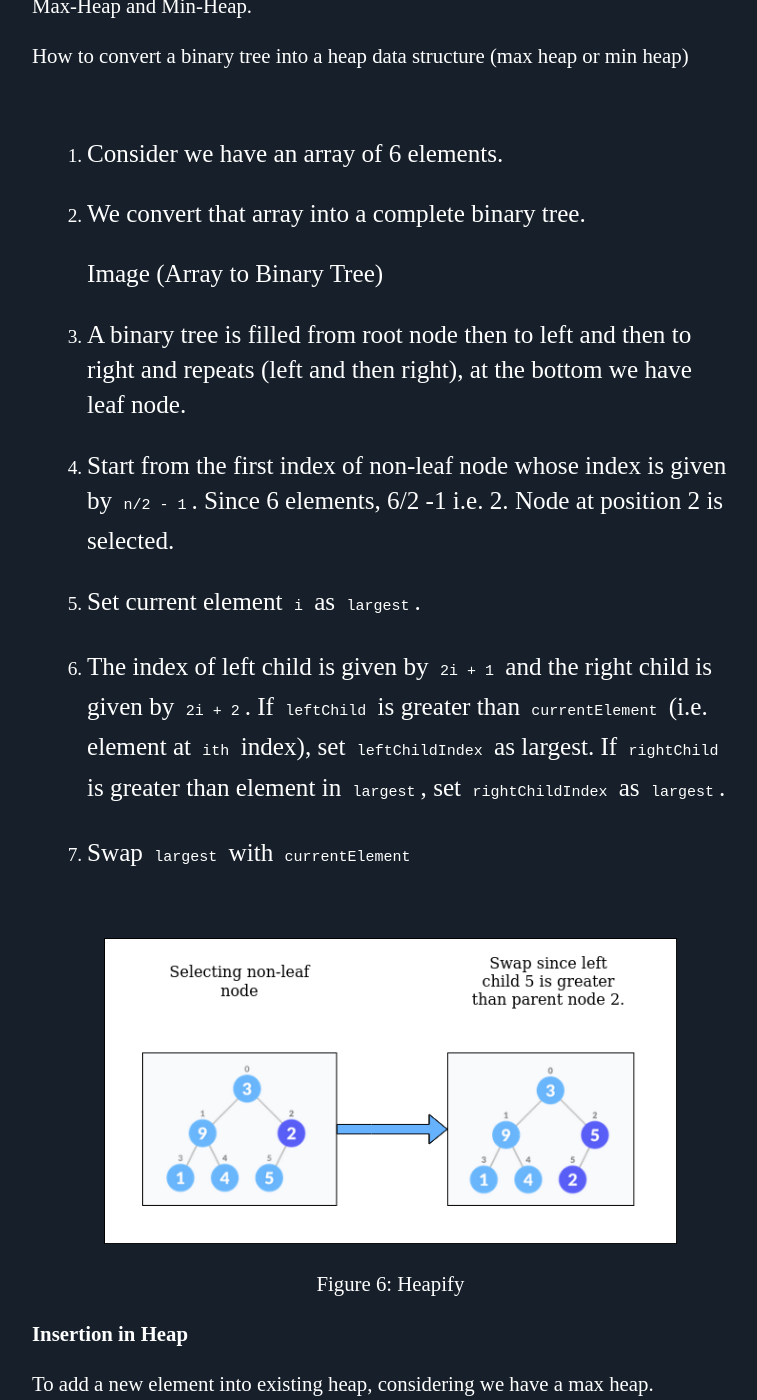
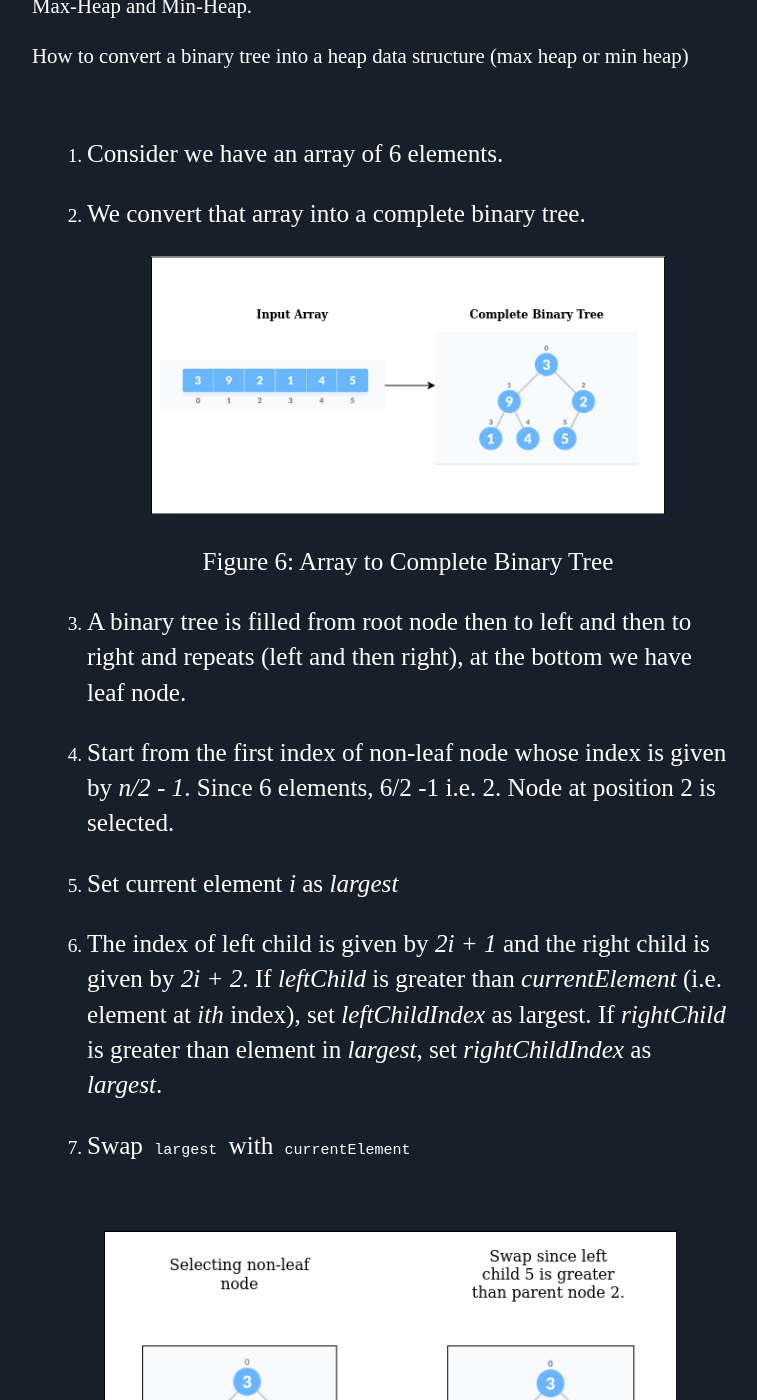
Before and after one commit to Mayurji/mayurji.github.io, a Jekyll site: the page built from _data-structure-algorithms/2021-01-23-DSA_2.md, in a window 1280 px wide and 1400 px high, scrolled down 6581 px. Shown: the whole window, without its empty margins (160-917 px from the left). Built offline with Jekyll 4.4.1, drawn with Linux system fonts in a browser that asks for light colours; comment, search, counter and statistics services are not loaded.

Commit message:
Update 2021-01-23-DSA_2.md

```diff
--- a/_data-structure-algorithms/2021-01-23-DSA_2.md
+++ b/_data-structure-algorithms/2021-01-23-DSA_2.md
@@ -213,23 +213,26 @@ How to convert a binary tree into a heap data structure (max heap or min heap)
 
 2. We convert that array into a complete binary tree.
 
-   Image (Array to Binary Tree)
+   <center>
+    <img src="{{site.url}}/assets/images/dsa/array_to_BT.png" style="zoom: 5%; background-color:#DCDCDC;" width="80%" height=auto/><br>
+    <p>Figure 6: Array to Complete Binary Tree</p>
+    </center>
 
 3. A binary tree is filled from root node then to left and then to right and repeats (left and then right), at the bottom we have leaf node.
 
-4. Start from the first index of non-leaf node whose index is given by `n/2 - 1`.  Since 6 elements, 6/2 -1 i.e. 2. Node at position 2 is selected.
+4. Start from the first index of non-leaf node whose index is given by *n/2 - 1*.  Since 6 elements, 6/2 -1 i.e. 2. Node at position 2 is selected.
 
-5. Set current element `i` as `largest`.
+5. Set current element *i* as *largest*
 
-6. The index of left child is given by `2i + 1` and the right child is given by `2i + 2`.
-    	If `leftChild` is greater than `currentElement` (i.e. element at `ith` index), set `leftChildIndex` as largest.
-    	If `rightChild` is greater than element in `largest`, set `rightChildIndex` as `largest`.
+6. The index of left child is given by *2i + 1* and the right child is given by *2i + 2*.
+    	If *leftChild* is greater than *currentElement* (i.e. element at *ith* index), set *leftChildIndex* as largest.
+    	If *rightChild* is greater than element in *largest*, set *rightChildIndex* as *largest*.
 
 7. Swap `largest` with `currentElement`
 
 <center>
 <img src="{{site.url}}/assets/images/dsa/heapify.png" style="zoom: 5%; background-color:#DCDCDC;" width="80%" height=auto/><br>
-<p>Figure 6: Heapify</p>
+<p>Figure 7: Heapify</p>
 </center>
 
 **Insertion in Heap**
```
